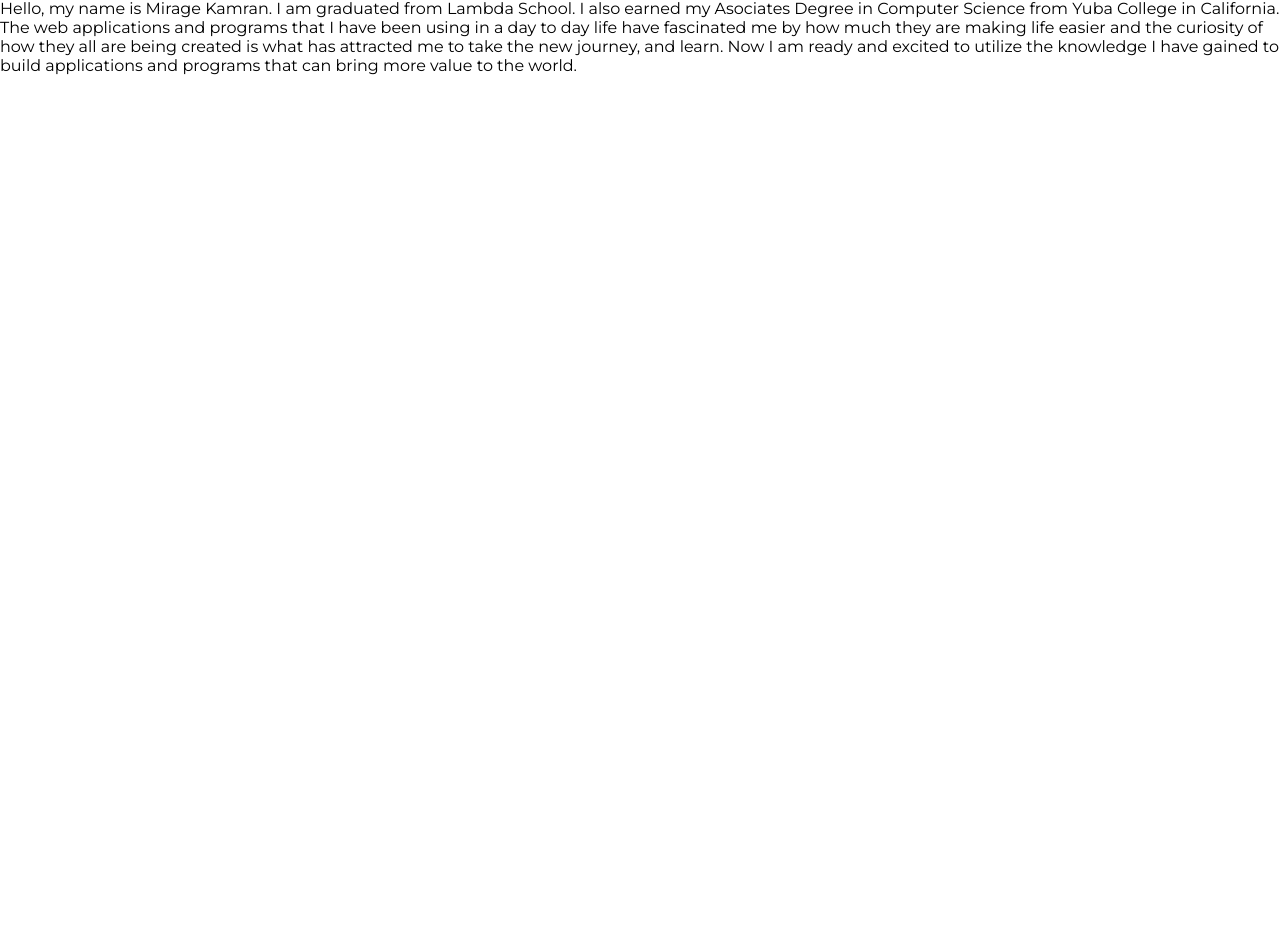
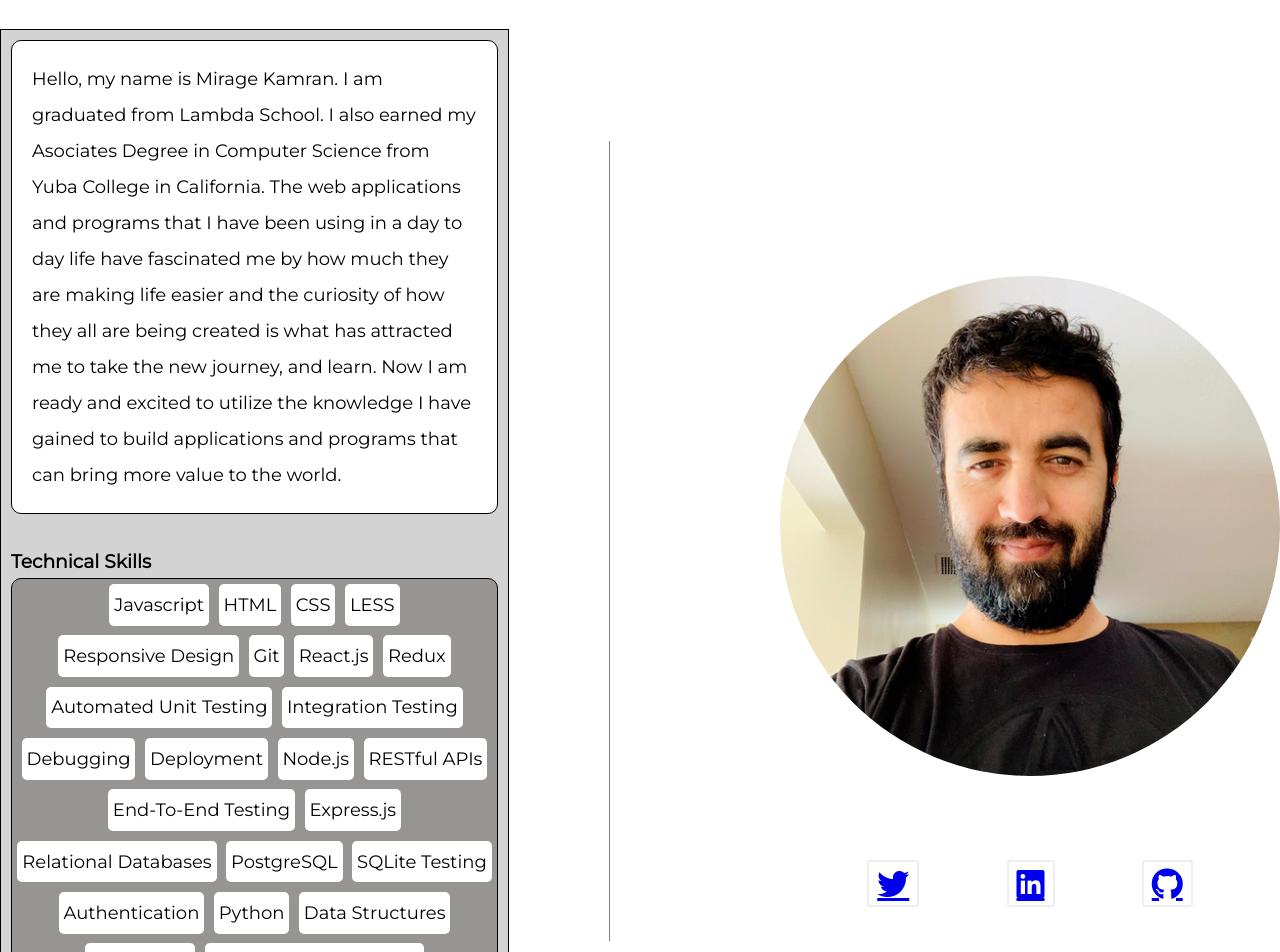
Before and after one commit to miragekamran/my-portfolio, a React (Create React App) app: page / in a window 1280 px wide. Shown: the part 81-1033 px from the top of the page. Before the commit the page ends 800 px from the top, so only its background shows below. Built offline with nearby package versions, Linux system fonts and the light colour scheme.

Commit message:
Home page is finished

```diff
--- a/src/components/Contact/Contact.js
+++ b/src/components/Contact/Contact.js
@@ -1,4 +1,5 @@
-import React, { Component } from 'react'
+import React, { Component } from 'react';
+import './Contact.css'
 
 export default class Contact extends Component {
     render() {
--- /dev/null
+++ b/src/components/Home/Home.css
@@ -0,0 +1,73 @@
+.home {
+    display: flex;
+    flex-direction: row;
+    justify-content: center;
+    align-items: center;
+    margin-top: 30px;
+}
+
+.bio-outer-box {
+    border: solid 1px;
+    width: 45%;
+    padding: 10px;
+    background-color: lightgrey;
+    line-height: 2em;
+}
+
+.bio-inner-box {
+    border: solid 1px;
+    border-radius: 10px;
+    width: 100%;
+    padding: 20px;
+    background-color: white;
+    line-height: 2em;
+    font-size: 18px;
+}
+
+.Tech-skills-section-skills {
+  display: flex;
+  flex-direction: row;
+  justify-content: center;
+  font-size: 18px;
+  background-color: rgb(151, 148, 148);
+  width: 100%;
+  flex-wrap: wrap;
+  border: solid 1px;
+  border-radius: 10px;
+}
+
+.Tech-skill {
+  padding: 1%;
+  background-color: #FFFFFF;
+  margin: 1%;
+  border-radius: 5px;
+  transition: 0.3s;
+}
+
+.Tech-skill:hover {
+  background-color: #FBEC00;
+}
+
+.virtical-line {
+    border-left: 1px solid gray;
+    height: 800px;
+    /* margin-top: 5px; */
+    margin-left: 100px;
+    margin-right: 170px;
+}
+
+.big-img {
+    margin-top: 100px;
+    width: 500px;
+    border-radius: 50%;
+}
+
+.Platforms {
+  display: flex;
+  justify-content: center;
+  flex-direction: row;
+  padding-top: 80px;
+  justify-content: space-evenly;
+  /* text-decoration: none; */
+
+}
--- a/src/components/Home/Home.js
+++ b/src/components/Home/Home.js
@@ -1,22 +1,78 @@
-import React, { Component } from 'react'
+import React, { Component } from 'react';
+import Image from '../Images/portfolio-image.png';
+import './Home.css'
 
 export default class Home extends Component {
     render() {
         return (
-            <div>
-                <p>
-                  Hello, my name is Mirage Kamran. I am graduated from Lambda
-                  School. I also earned my Asociates Degree in Computer Science
-                  from Yuba College in California. The web applications and
-                  programs that I have been using in a day to day life have
-                  fascinated me by how much they are making life easier and the
-                  curiosity of how they all are being created is what has
-                  attracted me to take the new journey, and learn. Now I am
-                  ready and excited to utilize the knowledge I have gained to
-                  build applications and programs that can bring more value to
-                  the world.
-              </p>
+            <div className="home">
+                <div className="bio-outer-box">
+                    <p className="bio-inner-box">
+                        Hello, my name is Mirage Kamran. I am graduated from
+                        Lambda School. I also earned my Asociates Degree in
+                        Computer Science from Yuba College in California. The
+                        web applications and programs that I have been using in
+                        a day to day life have fascinated me by how much they
+                        are making life easier and the curiosity of how they all
+                        are being created is what has attracted me to take the
+                        new journey, and learn. Now I am ready and excited to
+                        utilize the knowledge I have gained to build
+                        applications and programs that can bring more value to
+                        the world.
+                    </p>
+                    <br></br>
+                    <h3>Technical Skills</h3>
+                    <div className="Tech-skills-section-skills">
+                        <p className="Tech-skill">Javascript</p>
+                        <p className="Tech-skill">HTML</p>
+                        <p className="Tech-skill">CSS</p>
+                        <p className="Tech-skill">LESS</p>
+                        <p className="Tech-skill">Responsive Design</p>
+                        <p className="Tech-skill">Git</p>
+                        <p className="Tech-skill">React.js</p>
+                        <p className="Tech-skill">Redux</p>
+                        <p className="Tech-skill">Automated Unit Testing</p>
+                        <p className="Tech-skill">Integration Testing</p>
+                        <p className="Tech-skill">Debugging</p>
+                        <p className="Tech-skill"> Deployment</p>
+                        <p className="Tech-skill">Node.js</p>
+                        <p className="Tech-skill">RESTful APIs</p>
+                        <p className="Tech-skill">End-To-End Testing</p>
+                        <p className="Tech-skill">Express.js</p>
+                        <p className="Tech-skill">Relational Databases</p>
+                        <p className="Tech-skill">PostgreSQL</p>
+                        <p className="Tech-skill">SQLite Testing</p>
+                        <p className="Tech-skill">Authentication</p>
+                        <p className="Tech-skill">Python</p>
+                        <p className="Tech-skill"> Data Structures</p>
+                        <p className="Tech-skill">Algorithms</p>
+                        <p className="Tech-skill">Computer Architecture</p>
+                        <p className="Tech-skill"> Big-O Notation</p>
+                        <p className="Tech-skill">Graphs</p>
+                    </div>
+                </div>
+                <div className="virtical-line"></div>
+                <div>
+                    <img className="big-img" src={Image} alt="Image" />
+                    <div className="Platforms" style={{textDecoration: "none"}}>
+                        <a
+                            href="https://twitter.com/MirageKamran1"
+                            target="_blank"
+                            class="fab fa-twitter fa-border fa-2x"
+                        ></a>
+                        <a
+                            href="https://www.linkedin.com/in/mirage-kamran/"
+                            target="_blank"
+                            class="fab fa-linkedin fa-border fa-2x"
+                        ></a>
+                        <a
+                            href="https://github.com/miragekamran"
+                            target="_blank"
+                            class="fab fa-github fa-border fa-2x"
+                        ></a>
+                    </div>
+                </div>
             </div>
-        )
+        );
     }
 }
--- a/src/components/NavBar/NavBar.css
+++ b/src/components/NavBar/NavBar.css
@@ -57,16 +57,11 @@
 
 .img {
     /* display: flex; */
-
     /* justify-content: center;
     align-items: center; */
     margin-left: 10px;
     width: 35px;
     border-radius: 50%;
-
-
-
-
 }
 
 @media screen and (max-width: 1388px) {
```
Also changed, not shown: src/components/Contact/Contact.css (added).
